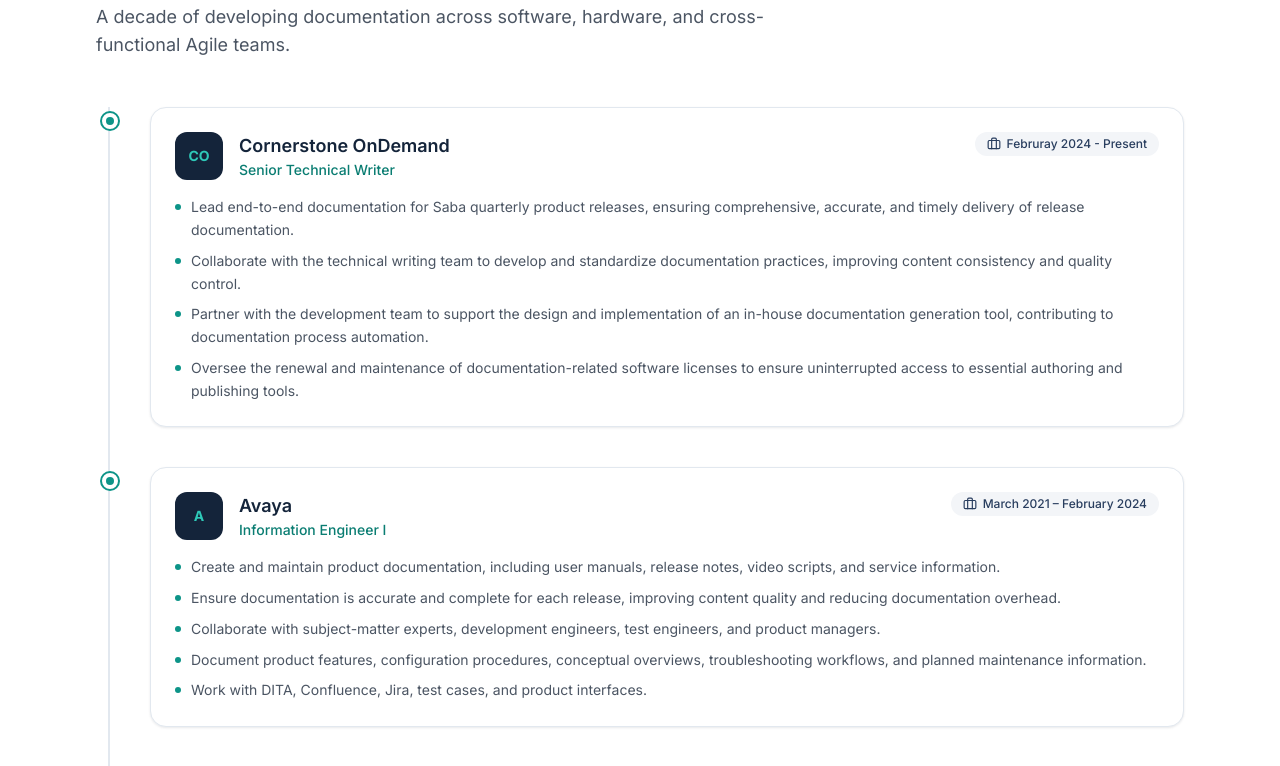
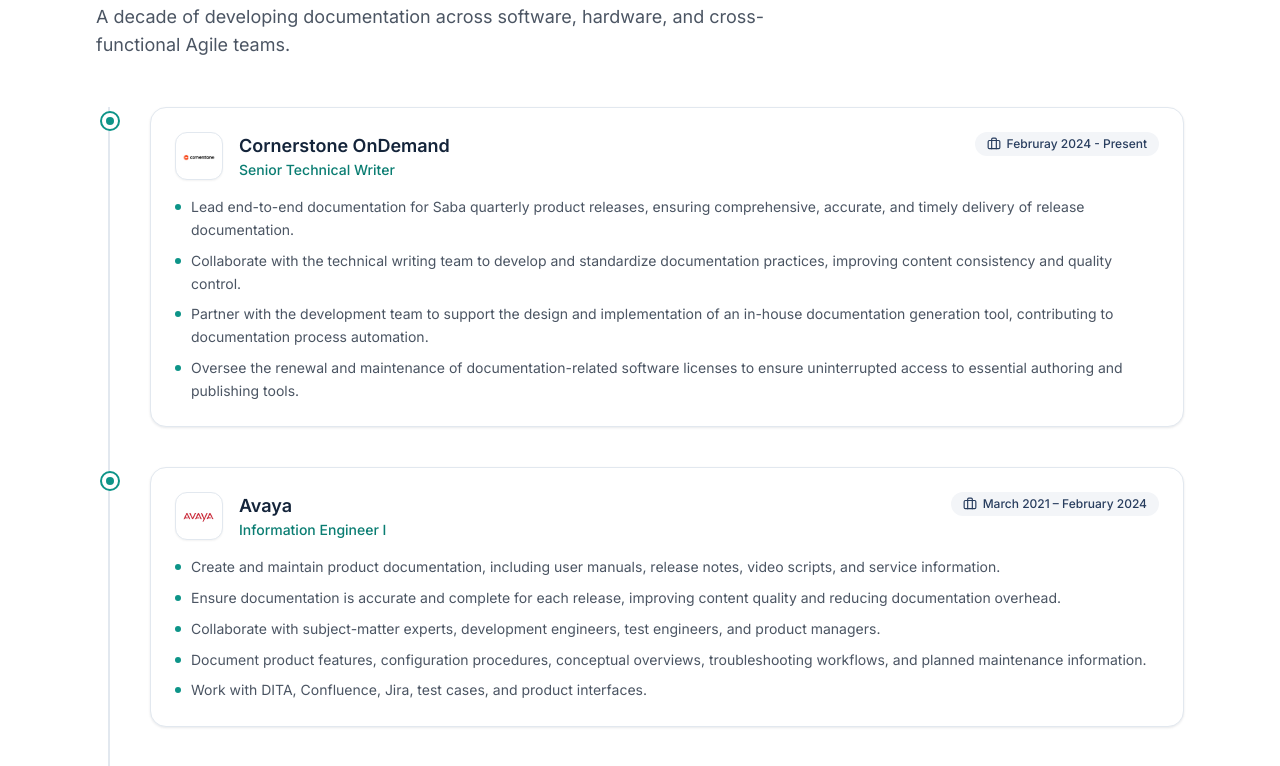
Before and after one commit to mahadevbabies7-creator/senior-technical-writer-portfolio, a React (Vite) app: page / in a window 1280 px wide. Shown: the part 5120-5886 px from the top of the page. Built offline with nearby package versions, Linux system fonts and the light colour scheme.

Commit message:
Display company logos in experience timeline

```diff
--- a/src/components/Experience.tsx
+++ b/src/components/Experience.tsx
@@ -1,13 +1,51 @@
+
 import { Section } from './Section';
 import { Reveal } from './Reveal';
 import { experience } from '@/data/portfolio';
 import { Briefcase } from 'lucide-react';
+import { useState } from 'react';
 
 function monogram(name: string) {
   const clean = name.replace(/\(.*\)/, '').trim();
   const words = clean.split(/\s+/).filter(Boolean);
-  const letters = words.slice(0, 2).map((w) => w[0]?.toUpperCase() ?? '');
+  const letters = words
+    .slice(0, 2)
+    .map((w) => w[0]?.toUpperCase() ?? '');
+
   return letters.join('') || '•';
+}
+
+function CompanyLogo({
+  company,
+  logo,
+}: {
+  company: string;
+  logo?: string;
+}) {
+  const [imageError, setImageError] = useState(false);
+
+  return (
+    <span
+      className="flex h-12 w-12 flex-none items-center justify-center overflow-hidden rounded-xl border border-navy-100 bg-white shadow-sm"
+    >
+      {logo && !imageError ? (
+        <img
+          src={logo}
+          alt={`${company} logo`}
+          className="h-full w-full object-contain p-1"
+          loading="lazy"
+          onError={() => setImageError(true)}
+        />
+      ) : (
+        <span
+          className="flex h-full w-full items-center justify-center bg-navy-900 text-sm font-bold text-teal-400"
+          aria-label={company}
+        >
+          {monogram(company)}
+        </span>
+      )}
+    </span>
+  );
 }
 
 export function Experience() {
@@ -18,42 +56,64 @@ export function Experience() {
       heading="Professional Experience"
       subheading="A decade of developing documentation across software, hardware, and cross-functional Agile teams."
     >
-      <ol className="relative border-l-2 border-navy-100 ml-2 sm:ml-3 space-y-10">
+      <ol className="relative ml-2 space-y-10 border-l-2 border-navy-100 sm:ml-3">
         {experience.map((job, i) => (
-          <Reveal key={`${job.company}-${job.period}`} delay={i * 60}>
+          <Reveal
+            key={`${job.company}-${job.period}`}
+            delay={i * 60}
+          >
             <li className="relative pl-8 sm:pl-10">
+              {/* Timeline dot */}
               <span className="absolute -left-[10px] top-1 flex h-5 w-5 items-center justify-center rounded-full border-2 border-teal-500 bg-white">
                 <span className="h-2 w-2 rounded-full bg-teal-500" />
               </span>
 
+              {/* Experience card */}
               <div className="rounded-2xl border border-navy-100 bg-white p-6 shadow-card transition-all hover:shadow-card-hover">
+
                 <div className="flex flex-col gap-4 sm:flex-row sm:items-start sm:justify-between">
+
+                  {/* Company logo and details */}
                   <div className="flex items-start gap-4">
-                    <span
-                      className="flex h-12 w-12 flex-none items-center justify-center rounded-xl bg-navy-900 text-teal-400 text-sm font-bold"
-                      aria-hidden="true"
-                    >
-                      {monogram(job.company)}
-                    </span>
+                    <CompanyLogo
+                      company={job.company}
+                      logo={job.logo}
+                    />
+
                     <div>
-                      <h3 className="text-lg font-semibold text-navy-900">{job.company}</h3>
-                      <p className="text-sm font-medium text-teal-600">{job.title}</p>
+                      <h3 className="text-lg font-semibold text-navy-900">
+                        {job.company}
+                      </h3>
+
+                      <p className="text-sm font-medium text-teal-600">
+                        {job.title}
+                      </p>
                     </div>
                   </div>
+
+                  {/* Employment period */}
                   <span className="inline-flex items-center gap-1.5 self-start rounded-full bg-navy-50 px-3 py-1 text-xs font-medium text-navy-700">
-                    <Briefcase className="h-3.5 w-3.5" aria-hidden="true" />
+                    <Briefcase
+                      className="h-3.5 w-3.5"
+                      aria-hidden="true"
+                    />
                     {job.period}
                   </span>
                 </div>
 
+                {/* Responsibilities */}
                 <ul className="mt-4 space-y-2">
-                  {job.responsibilities.map((r, idx) => (
-                    <li key={idx} className="flex gap-2.5 text-sm text-gray-600 leading-relaxed">
+                  {job.responsibilities.map((responsibility, idx) => (
+                    <li
+                      key={idx}
+                      className="flex gap-2.5 text-sm leading-relaxed text-gray-600"
+                    >
                       <span
                         className="mt-2 h-1.5 w-1.5 flex-none rounded-full bg-teal-500"
                         aria-hidden="true"
                       />
-                      <span>{r}</span>
+
+                      <span>{responsibility}</span>
                     </li>
                   ))}
                 </ul>
```
